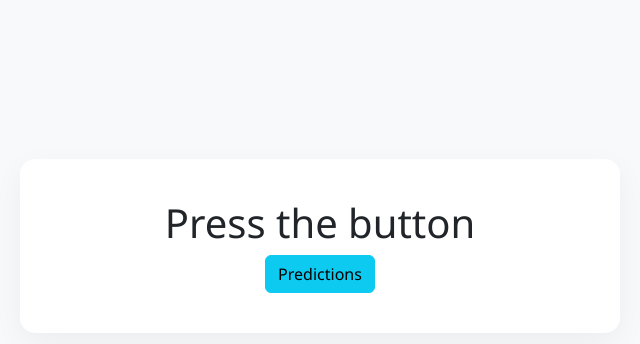
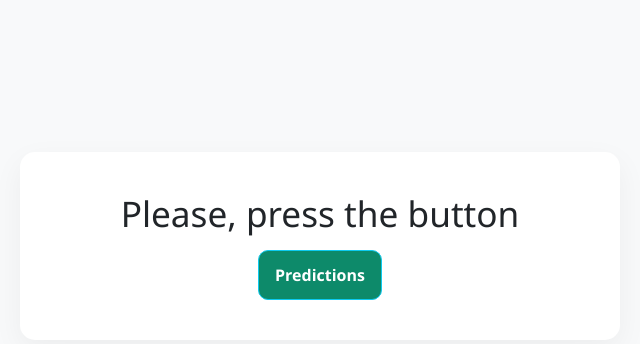
Before and after one commit to VladislavPavlyuk/Oracle, a Django app: page / in a window 1280 px wide. Shown: the part 182-526 px from the top of the page, without its empty margins (320-960 px from the left). Run offline with Django 5.2, Linux system fonts and the light colour scheme.

Commit message:
Errors corrected

```diff
--- /dev/null
+++ b/firstDjiango/main/static/main/css/index.css
@@ -0,0 +1,14 @@
+h1 {
+    margin-bottom: 1rem;
+    font-size: clamp(1.4rem, 3.5vw, 2.2rem);
+}
+
+.btn {
+    display: inline-block;
+    text-decoration: none;
+    background: #0d8a6a;
+    color: #ffffff;
+    padding: 0.75rem 1rem;
+    border-radius: 10px;
+    font-weight: 600;
+}
--- a/firstDjiango/main/templates/main/index.html
+++ b/firstDjiango/main/templates/main/index.html
@@ -1,26 +1,13 @@
 {% extends 'main/base.html' %}
+{% load static %}
 
 {% block title %} Home {% endblock %}
 
-
-<style>
-    h1 {
-        margin-bottom: 1rem;
-        font-size: clamp(1.4rem, 3.5vw, 2.2rem);
-    }
-
-    .btn {
-        display: inline-block;
-        text-decoration: none;
-        background: #0d8a6a;
-        color: #ffffff;
-        padding: 0.75rem 1rem;
-        border-radius: 10px;
-        font-weight: 600;
-    }
-</style>
+{% block extra_css %}
+    <link rel="stylesheet" href="{% static 'main/css/index.css' %}">
+{% endblock %}
 
 {% block content %}
-    <h1>Press the button</h1>
+    <h1>Please, press the button</h1>
     <a class="btn btn-info" href="/future/">Predictions</a>
 {% endblock %}
--- a/firstDjiango/main/views.py
+++ b/firstDjiango/main/views.py
@@ -1,9 +1,13 @@
 from django.shortcuts import render
-
+import random
 # Create your views here.
 def index_view(request):
+    context = {
+        'first_value':'first message',
+        'second_value': f'Random number: {random.randint(1,100)}',
+        'range': range(1, 21)
+    }
     return render(request, 'main/index.html',{})
-
 
 def future_view(request):
     return render(request, 'main/future.html', {})
```
Also changed, not shown: firstDjiango/main/static/main/css/future.css (added, +17 -0 lines), firstDjiango/main/templates/main/future.html (+2 -19 lines).
